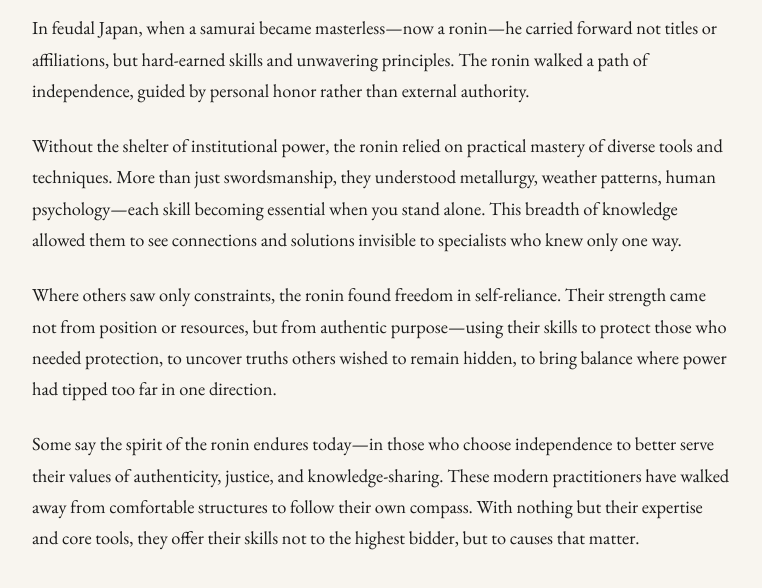
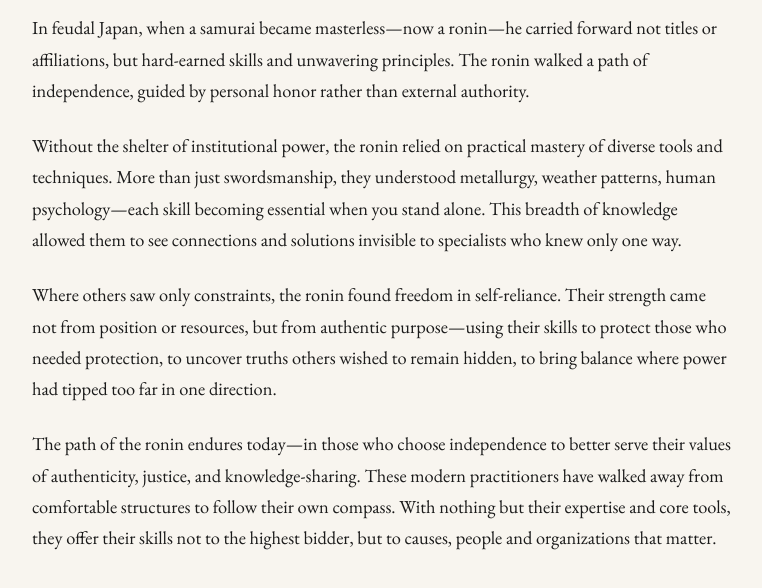
Before and after one commit to jur1st/roninadvisory.ai, a plain HTML site: page index.html in a window 1280 px wide. Shown: the part 528-1116 px from the top of the page, without its empty margins (258-1020 px from the left). Drawn offline with nearby package versions, Linux system fonts and the light colour scheme.

Commit message:
Update index.html

```diff
--- a/index.html
+++ b/index.html
@@ -48,7 +48,7 @@
     <p>In feudal Japan, when a samurai became masterless—now a ronin—he carried forward not titles or affiliations, but hard-earned skills and unwavering principles. The ronin walked a path of independence, guided by personal honor rather than external authority.</p>
     <p>Without the shelter of institutional power, the ronin relied on practical mastery of diverse tools and techniques. More than just swordsmanship, they understood metallurgy, weather patterns, human psychology—each skill becoming essential when you stand alone. This breadth of knowledge allowed them to see connections and solutions invisible to specialists who knew only one way.</p>
     <p>Where others saw only constraints, the ronin found freedom in self-reliance. Their strength came not from position or resources, but from authentic purpose—using their skills to protect those who needed protection, to uncover truths others wished to remain hidden, to bring balance where power had tipped too far in one direction.</p>
-    <p>Some say the spirit of the ronin endures today—in those who choose independence to better serve their values of authenticity, justice, and knowledge-sharing. These modern practitioners have walked away from comfortable structures to follow their own compass. With nothing but their expertise and core tools, they offer their skills not to the highest bidder, but to causes that matter.</p>
+    <p>The path of the ronin endures today—in those who choose independence to better serve their values of authenticity, justice, and knowledge-sharing. These modern practitioners have walked away from comfortable structures to follow their own compass. With nothing but their expertise and core tools, they offer their skills not to the highest bidder, but to causes, people and organizations that matter.</p>
   </div>
 </body>
 </html>
```
